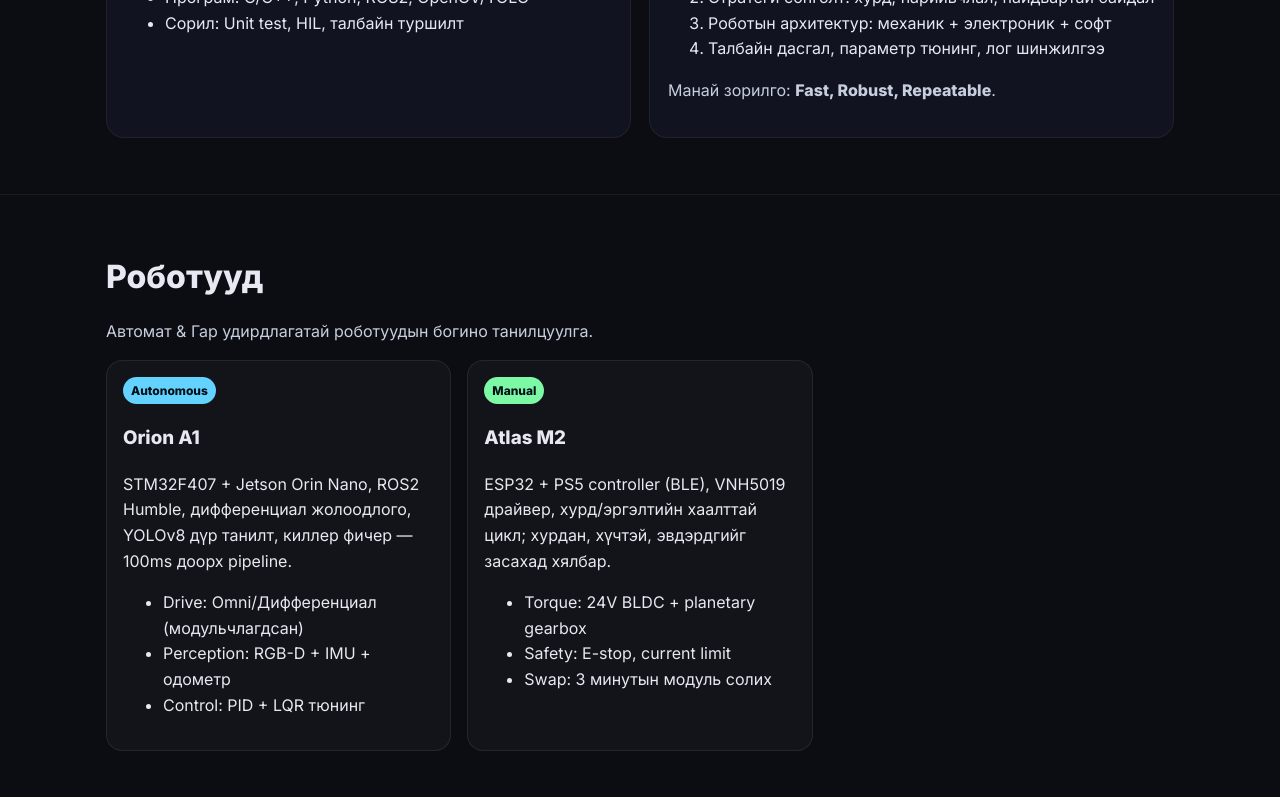
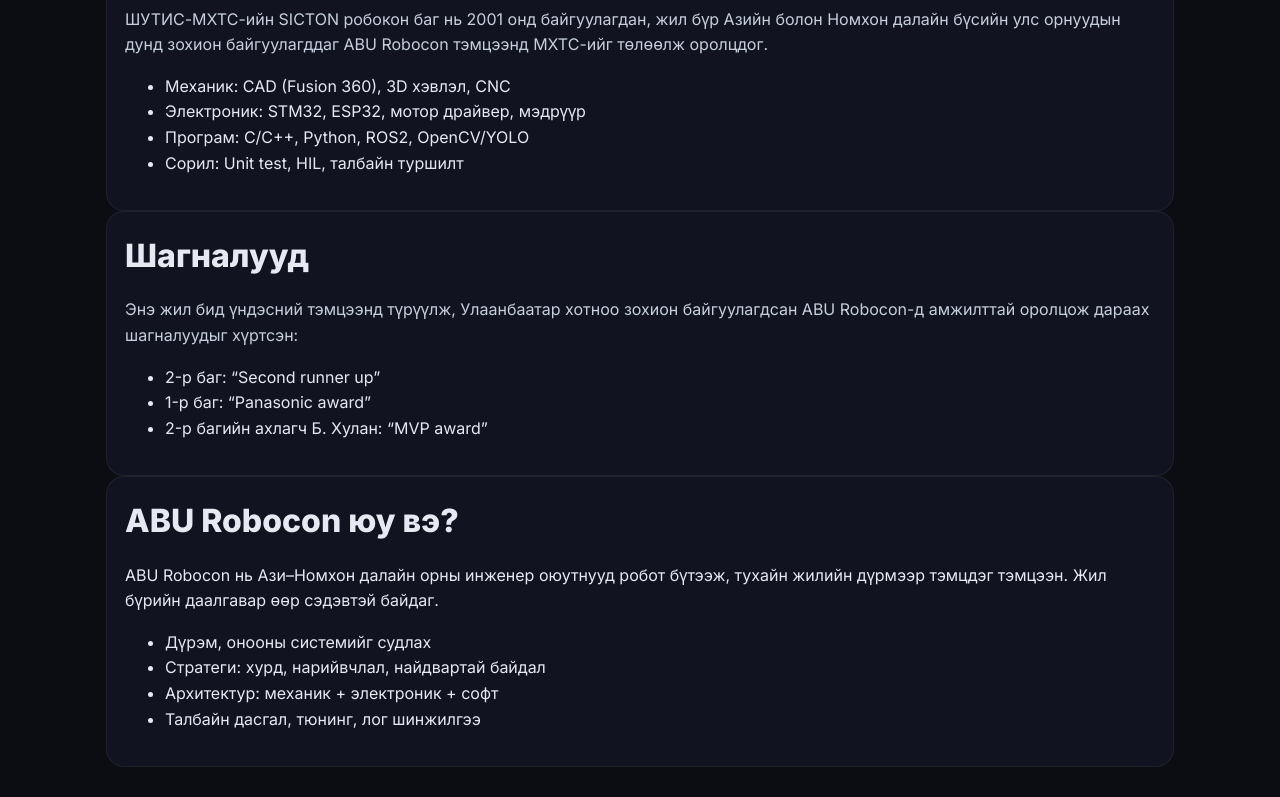
Before and after one commit to dormenos/sicton-robocon, a plain HTML site: page index.html in a window 1280 px wide. Shown: the part 1175-1972 px from the top of the page. Drawn offline with Linux system fonts and the light colour scheme.

Commit message:
Update index.html

```diff
--- a/index.html
+++ b/index.html
@@ -11,14 +11,12 @@
   <!-- Header -->
   <header>
     <div class="container nav">
-      <div class="brand">
-        <div class="logo"><img src="assets/logo blue.png" alt="SICTON Robocon Logo"></div>
-        <span>SICTON Robocon</span>
-      </div>
+        <div class="logo"><img src="assets/logo black.png" alt="SICTON Robocon Logo"></div>
       <a class="hamb" href="#" id="hamb">☰ Цэс</a>
       <nav>
         <ul>
           <li><a href="#about">Танилцуулга</a></li>
+          <li><a href="#rewards">Шагналууд</a></li>
           <li><a href="#rules">ABU Robocon</a></li>
           <li><a href="#robots">Роботууд</a></li>
           <li><a href="#timeline">Хөтөлбөр</a></li>
@@ -52,10 +50,10 @@
 
   <!-- About + Rules -->
   <section id="about">
-    <div class="container grid-2">
+    <div class="container grid-3">
       <div class="panel">
         <h2>Танилцуулга</h2>
-        <p class="lead">Бидний багт механик зохион бүтээгч, схем дизайнч, суурь программист хүртэл цогцолж — нэг зорилгод нэгддэг.</p>
+        <p class="lead">ШУТИС-МХТС-ийн SICTON робокон баг нь 2001 онд байгуулагдан, жил бүр Азийн болон Номхон далайн бүсийн улс орнуудын дунд зохион байгуулагддаг ABU Robocon тэмцээнд МХТС-ийг төлөөлж оролцдог.</p>
         <ul>
           <li>Механик: CAD (Fusion 360), 3D хэвлэл, CNC</li>
           <li>Электроник: STM32, ESP32, мотор драйвер, мэдрүүр</li>
@@ -63,16 +61,24 @@
           <li>Сорил: Unit test, HIL, талбайн туршилт</li>
         </ul>
       </div>
+      <div id="rewards" class="panel">
+        <h2>Шагналууд</h2>
+        <p class="lead">Энэ жил бид үндэсний тэмцээнд түрүүлж, Улаанбаатар хотноо зохион байгуулагдсан ABU Robocon-д амжилттай оролцож дараах шагналуудыг хүртсэн:</p>
+        <ul>
+          <li>2-р баг: “Second runner up”</li>
+          <li>1-р баг: “Panasonic award”</li>
+          <li>2-р багийн ахлагч Б. Хулан: “MVP award”</li>
+        </ul>
+      </div>
       <div id="rules" class="panel">
         <h2>ABU Robocon юу вэ?</h2>
         <p>ABU Robocon нь Ази–Номхон далайн орны инженер оюутнууд робот бүтээж, тухайн жилийн дүрмээр тэмцдэг тэмцээн. Жил бүрийн даалгавар өөр сэдэвтэй байдаг.</p>
-        <ol>
-          <li>Тухайн жилийн дүрэм, онооны системийг судална</li>
-          <li>Стратеги сонголт: хурд, нарийвчлал, найдвартай байдал</li>
-          <li>Роботын архитектур: механик + электроник + софт</li>
-          <li>Талбайн дасгал, параметр тюнинг, лог шинжилгээ</li>
-        </ol>
-        <p class="lead">Манай зорилго: <b>Fast, Robust, Repeatable</b>.</p>
+        <ul>
+          <li>Дүрэм, онооны системийг судлах</li>
+          <li>Стратеги: хурд, нарийвчлал, найдвартай байдал</li>
+          <li>Архитектур: механик + электроник + софт</li>
+          <li>Талбайн дасгал, тюнинг, лог шинжилгээ</li>
+        </ul>
       </div>
     </div>
   </section>
@@ -86,7 +92,7 @@
         <div class="card">
           <span class="badge">Autonomous</span>
           <h3>Orion A1</h3>
-          <p>STM32F407 + Jetson Orin Nano, ROS2 Humble, дифференциал жолоодлого, YOLOv8 дүр танилт, киллер фичер — 100ms доорх pipeline.</p>
+          <p>STM32F407 + Jetson Orin Nano, ROS2 Humble, дифференциал жолоодлого, YOLOv8 дүр танилт; 100ms доорх pipeline.</p>
           <ul>
             <li>Drive: Omni/Дифференциал (модульчлагдсан)</li>
             <li>Perception: RGB-D + IMU + одометр</li>
@@ -96,7 +102,7 @@
         <div class="card">
           <span class="badge" style="background:var(--acc2)">Manual</span>
           <h3>Atlas M2</h3>
-          <p>ESP32 + PS5 controller (BLE), VNH5019 драйвер, хурд/эргэлтийн хаалттай цикл; хурдан, хүчтэй, эвдэрдгийг засахад хялбар.</p>
+          <p>ESP32 + PS5 controller (BLE), VNH5019 драйвер, хурд/эргэлтийн хаалттай цикл; солиход хялбар модуль.</p>
           <ul>
             <li>Torque: 24V BLDC + planetary gearbox</li>
             <li>Safety: E-stop, current limit</li>
@@ -147,11 +153,7 @@
     <div class="container">
       <h2>Дэмжигч байгууллагууд</h2>
       <div class="spons">
-       <!-- <div class="logo">MUST SICT</div>
-        <div class="logo">Pololu</div>
-        <div class="logo">NVIDIA</div>
-        <div class="logo">STMicro</div>
-        <div class="logo">Espressif</div> -->
+        <!-- лого орно -->
       </div>
     </div>
   </section>
@@ -164,22 +166,12 @@
         <h2>Холбоо барих</h2>
         <p class="lead">Хамтын ажиллагаа, ивээн тэтгэгч санал, багт элсэх хүсэлт илгээнэ үү.</p>
 
-      <!-- Formspree рүү POST хийдэг бодит form -->
         <form action="https://formspree.io/f/mrboeqgr" method="POST">
           <input required name="name" placeholder="Нэр" aria-label="Нэр">
           <input required name="email" type="email" placeholder="Имэйл" aria-label="Имэйл">
-
           <textarea name="message" rows="5" placeholder="Таны мессеж" aria-label="Таны мессеж"></textarea>
-
-        <!-- Нэмэлт: имэйл subject (Formspree-д харагдана) -->
           <input type="hidden" name="_subject" value="SICTON Robocon — Холбоо барих">
-
-        <!-- Spam honeypot (ботуудаас хамгаална) -->
           <input type="text" name="_gotcha" style="display:none" tabindex="-1" autocomplete="off">
-
-        <!-- Илгээсний дараах redirect (хүсвэл үлдээ, эсвэл устгаж болно) -->
-        <input type="hidden" name="_redirect" value="https://tanidomain.github.io/thanks.html">
-
           <button class="btn" type="submit">Илгээх</button>
         </form>
       </div>
@@ -190,12 +182,17 @@
         <b>Холбогдох утас:</b> +976 88983162<br>
         <b>Сошиал хаяг:</b> <a href="https://www.instagram.com/must_sicton/">Instagram</a>
         <hr style="border-color:rgba(255,255,255,.06)">
-      <p class="lead">Бид дизайн баримт бичиг, кодын сан, лог датаа нээлттэй байдлаар хуваалцахыг зорьдог.</p>
+        <p class="lead">Электроникийн салбарын бүх бакалаврын оюутнуудад нээлттэй бөгөөд туршлага шаардахгүй.</p>
+        <ul>
+          <li>Хэрэв та:</li>
+          <li>- Роботын механик хийц зохион бүтээх</li>
+          <li>- Электроник</li>
+          <li>- Програмчлал</li>
+          <li>зэрэгт сонирхолтой бол энэ бол таны ур чадвараа хөгжүүлэх хамгийн тохиромжтой газар.</li>
+        </ul>
       </div>
     </div>
   </section>
-
-
 
   <footer>
     <div class="container">© <span id="y"></span> SICTON Robocon — Бүгдийн хүчээр боломжгүйг бүтээнэ.</div>
```
Lines whose indentation alone changed are shown as unchanged.
